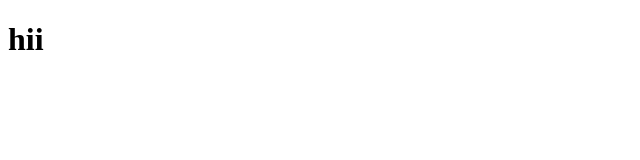
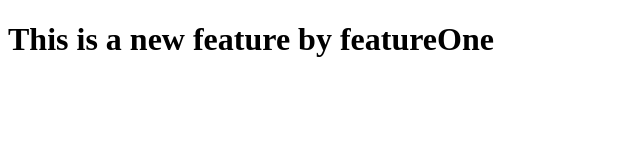
Before and after one commit to G123j/localrepo, a plain HTML site: page index.html in a window 1280 px wide. Shown: the whole page, without its empty margins (0-640 px from the left). Drawn offline with Linux system fonts and the light colour scheme.

Commit message:
hi bro this is feature one

```diff
--- a/index.html
+++ b/index.html
@@ -6,6 +6,6 @@
     <title>Document</title>
 </head>
 <body>
-    <h1>hii</h1>
+    <h1>This is a new feature by featureOne</h1>
 </body>
 </html>
```
